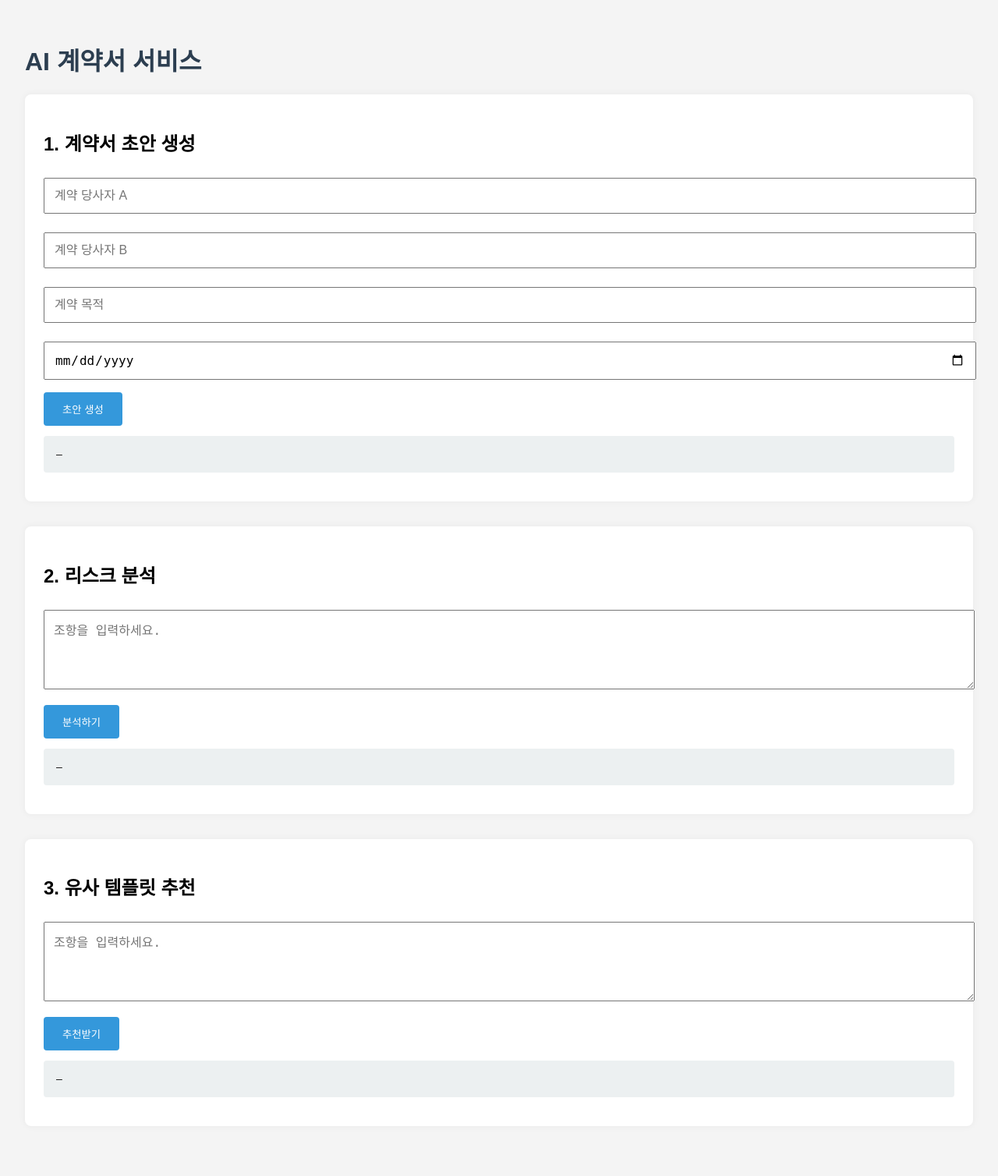
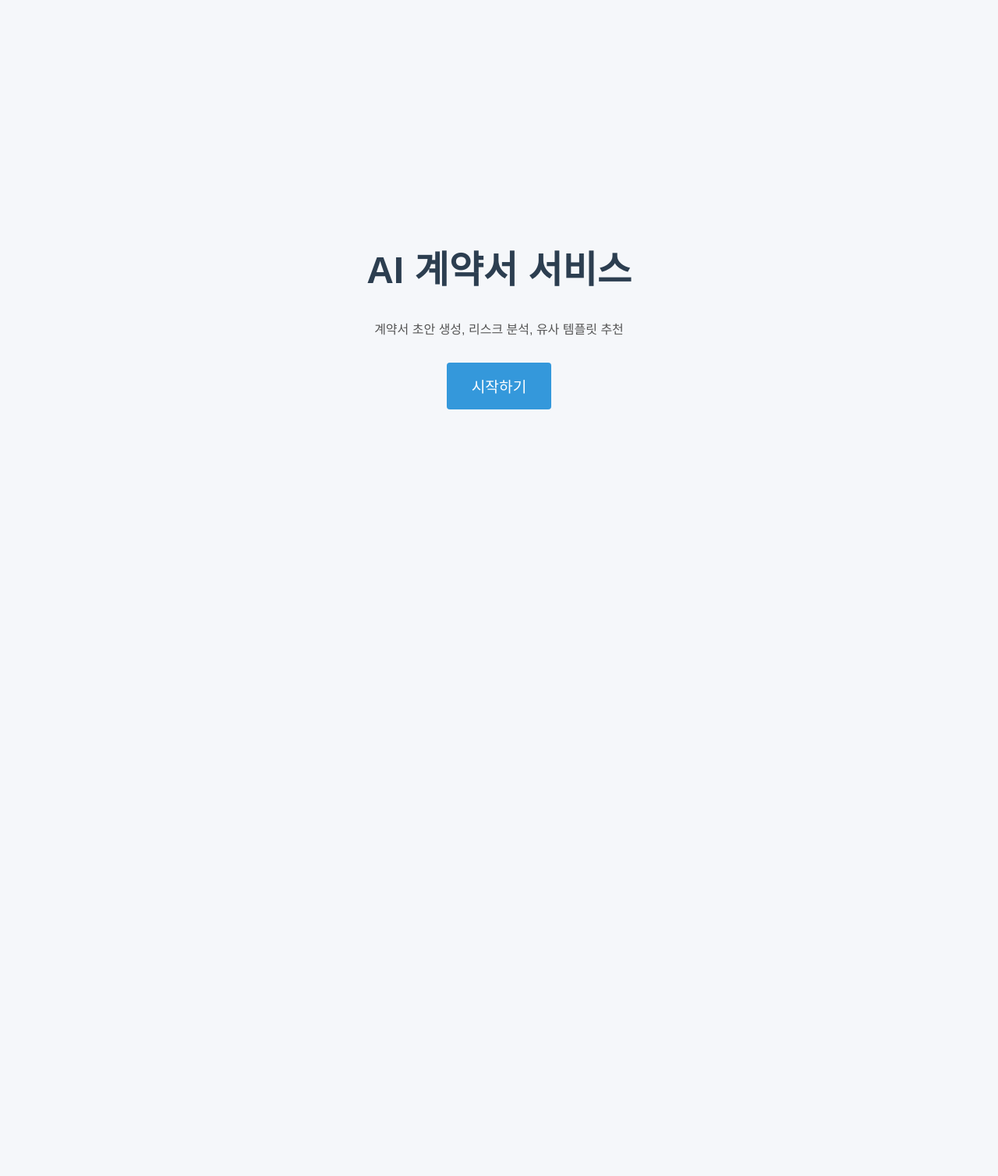
Before and after one commit to fallmoon-02/korean-contract-ai, a Flask app: page / in a window 1280 px wide. Shown: the whole page at 78% size. After the commit the page ends 525 px from the top, so only its background shows below. Run offline with Flask 3, Linux system fonts and the light colour scheme; some web fonts are replaced.

Commit message:
Update index.html

```diff
--- a/src/templates/index.html
+++ b/src/templates/index.html
@@ -3,90 +3,90 @@
 <head>
   <meta charset="UTF-8" />
   <title>AI 계약서 서비스</title>
+  <link href="https://cdn.jsdelivr.net/gh/orioncactus/pretendard/dist/web/variable/pretendardvariable.css" rel="stylesheet" />
   <style>
     body {
-      font-family: sans-serif;
-      background: #f4f4f4;
+      font-family: 'Pretendard', sans-serif;
+      background: #f5f7fa;
+      color: #333;
       margin: 0;
-      padding: 2rem;
+      padding: 0;
+      height: 100vh;
     }
-    h1 {
-      color: #2c3e50;
-    }
-    section {
-      background: #fff;
-      padding: 1.5rem;
-      margin-bottom: 2rem;
-      border-radius: 8px;
-      box-shadow: 0 0 10px rgba(0,0,0,0.05);
-    }
-    textarea, input {
-      width: 100%;
-      margin: 0.5rem 0 1rem;
-      padding: 0.75rem;
-      font-size: 1rem;
-    }
-    button {
-      padding: 0.75rem 1.5rem;
-      background: #3498db;
-      color: white;
-      border: none;
-      border-radius: 4px;
-      cursor: pointer;
-    }
-    pre {
-      background: #ecf0f1;
-      padding: 1rem;
-      white-space: pre-wrap;
-      border-radius: 4px;
-    }
+    #intro { display: flex; flex-direction: column; justify-content: center; align-items: center; height: 100%; text-align: center; }
+    #intro h1 { font-size: 3rem; color: #2c3e50; margin-bottom: 1rem; }
+    #intro p { color: #555; margin-bottom: 2rem; }
+    #intro button { background: #3498db; color: #fff; border: none; border-radius: 4px; padding: 1rem 2rem; font-size: 1.2rem; cursor: pointer; }
+    #main { display: none; max-width: 900px; margin: 2rem auto; padding: 1rem; }
+    section { background: #fff; border-radius: 8px; box-shadow: 0 4px 12px rgba(0, 0, 0, 0.05); padding: 2rem; margin-bottom: 2rem; }
+    label { display: block; margin-bottom: 1rem; font-weight: 500; }
+    input, textarea { width: 100%; padding: 0.75rem 1rem; border: 1px solid #ccc; border-radius: 4px; margin-top: 0.5rem; font-size: 1rem; box-sizing: border-box; }
+    textarea { resize: none; }
+    button.form-btn { background: #3498db; color: #fff; border: none; border-radius: 4px; padding: 0.75rem 1.5rem; font-size: 1rem; cursor: pointer; }
+    pre { background: #ecf0f1; padding: 1rem; border-radius: 4px; white-space: pre-wrap; font-family: monospace; }
   </style>
 </head>
 <body>
+  <div id="intro">
     <h1>AI 계약서 서비스</h1>
+    <p>계약서 초안 생성, 리스크 분석, 유사 템플릿 추천</p>
+    <button onclick="startService()">시작하기</button>
+  </div>
 
+  <div id="main">
     <section>
-    <h2>1. 계약서 초안 생성</h2>
+      <h2>1) 계약서 초안 생성</h2>
       <form id="draftForm">
-      <input id="partyA" placeholder="계약 당사자 A" required />
-      <input id="partyB" placeholder="계약 당사자 B" required />
-      <input id="subject" placeholder="계약 목적" required />
-      <input id="date" type="date" required />
-      <button type="submit">초안 생성</button>
+        <label>A: <input id="partyA" required /></label>
+        <label>B: <input id="partyB" required /></label>
+        <label>목적: <input id="subject" required /></label>
+        <label>날짜: <input id="date" type="date" required /></label>
+        <button type="submit" class="form-btn">초안 생성</button>
       </form>
+      <h3>결과:</h3>
       <pre id="draftResult">—</pre>
     </section>
 
     <section>
-    <h2>2. 리스크 분석</h2>
+      <h2>2) 리스크 분석</h2>
       <form id="riskForm">
-      <textarea id="clauseRisk" rows="4" placeholder="조항을 입력하세요." required></textarea>
-      <button type="submit">분석하기</button>
+        <label><textarea id="clauseRisk" rows="4" required></textarea></label>
+        <button type="submit" class="form-btn">분석하기</button>
       </form>
+      <h3>결과:</h3>
       <pre id="riskResult">—</pre>
     </section>
 
     <section>
-    <h2>3. 유사 템플릿 추천</h2>
+      <h2>3) 유사 템플릿 추천</h2>
       <form id="tmplForm">
-      <textarea id="clauseTmpl" rows="4" placeholder="조항을 입력하세요." required></textarea>
-      <button type="submit">추천받기</button>
+        <label><textarea id="clauseTmpl" rows="4" required></textarea></label>
+        <button type="submit" class="form-btn">추천받기</button>
       </form>
+      <h3>추천 결과:</h3>
       <pre id="tmplResult">—</pre>
     </section>
+  </div>
 
   <script>
-    const post = async (path, body) => {
-      const res = await fetch(path, {
+    function startService() {
+      document.getElementById('intro').style.display = 'none';
+      document.getElementById('main').style.display = 'block';
+    }
+
+    const BASE = "";
+
+    async function post(path, body) {
+      const res = await fetch(BASE + path, {
         method: "POST",
         headers: { "Content-Type": "application/json" },
         body: JSON.stringify(body)
       });
       if (!res.ok) throw new Error(await res.text());
       return res.json();
-    };
+    }
 
-    document.getElementById("draftForm").addEventListener("submit", async (e) => {
+    document.getElementById("draftForm").addEventListener("submit", async e => {
       e.preventDefault();
       const body = {
         party_a: document.getElementById("partyA").value,
@@ -99,34 +99,36 @@
         const { draft } = await post("/generate_draft", body);
         document.getElementById("draftResult").textContent = draft;
       } catch (err) {
-        document.getElementById("draftResult").textContent = "오류 발생: " + err;
+        document.getElementById("draftResult").textContent = "오류: " + err;
       }
     });
 
-    document.getElementById("riskForm").addEventListener("submit", async (e) => {
+    document.getElementById("riskForm").addEventListener("submit", async e => {
       e.preventDefault();
-      const body = { clause: document.getElementById("clauseRisk").value };
+      const clause = document.getElementById("clauseRisk").value;
       document.getElementById("riskResult").textContent = "분석 중...";
       try {
-        const { label } = await post("/analyze_risk", body);
+        const { label } = await post("/analyze_risk", { clause });
         document.getElementById("riskResult").textContent = label;
       } catch (err) {
-        document.getElementById("riskResult").textContent = "오류 발생: " + err;
+        document.getElementById("riskResult").textContent = "오류: " + err;
       }
     });
 
-    document.getElementById("tmplForm").addEventListener("submit", async (e) => {
+    document.getElementById("tmplForm").addEventListener("submit", async e => {
       e.preventDefault();
-      const body = { clause: document.getElementById("clauseTmpl").value };
+      const clause = document.getElementById("clauseTmpl").value;
       document.getElementById("tmplResult").textContent = "추천 중...";
       try {
-        const { templates } = await post("/recommend_templates", body);
-        const formatted = templates.map(t =>
-          `- [${t.template_id}] ${t.title} (score: ${t.score.toFixed(3)})\n  ${t.snippet}`
+        const { templates } = await post("/recommend_templates", { clause });
+        const result = templates.map(t =>
+          `- [${t.template_id}] ${t.title}` +
+          (t.score !== undefined ? ` (score: ${t.score.toFixed(3)})` : "") +
+          `\n  ${t.snippet || ""}`
         ).join("\n\n");
-        document.getElementById("tmplResult").textContent = formatted;
+        document.getElementById("tmplResult").textContent = result;
       } catch (err) {
-        document.getElementById("tmplResult").textContent = "오류 발생: " + err;
+        document.getElementById("tmplResult").textContent = "오류: " + err;
       }
     });
   </script>
```
Lines whose indentation alone changed are shown as unchanged.
